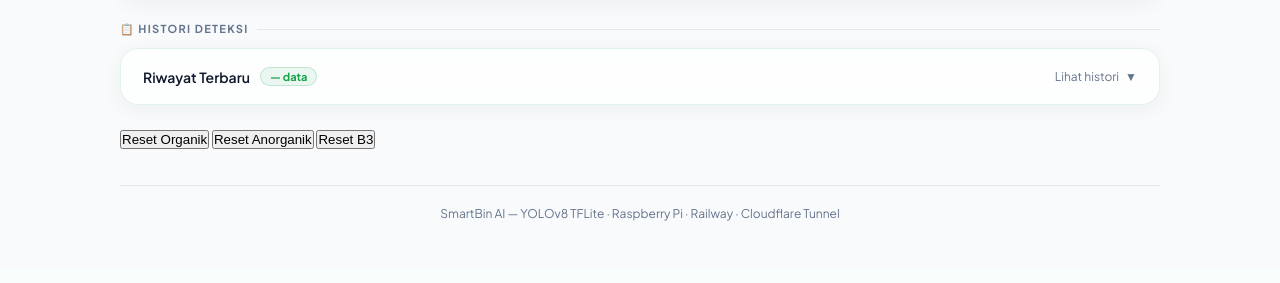
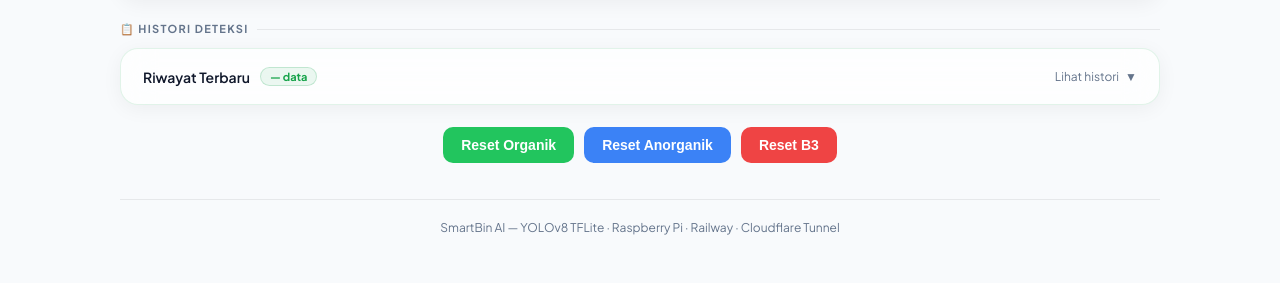
Before and after one commit to emillygl14/smartbin-server, a Flask app: page /dashboard in a window 1280 px wide. Shown: the part 1422-1705 px from the top of the page. Before the commit the page ends 1643 px from the top, so only its background shows below. Run offline with Flask 3, Linux system fonts and the light colour scheme; data comes from the database, SQL or seed files in the repository; data that the repository does not hold is empty.

Commit message:
fix reset

```diff
--- a/web/templates/index.html
+++ b/web/templates/index.html
@@ -478,6 +478,14 @@
         opacity: 0.9;
       }
 
+      .reset-buttons {
+        display: flex;
+        gap: 10px;
+        justify-content: center;
+        margin-top: 20px;
+        flex-wrap: wrap;
+      }
+
       footer {
         margin-top: 36px;
         padding: 20px 0;
@@ -605,11 +613,23 @@
       </div>
 
       <div class="reset-buttons">
-        <button onclick="resetKategori('organik')">Reset Organik</button>
+        <button
+          class="btn-reset btn-organik"
+          onclick="resetKategori('organik')"
+        >
+          Reset Organik
+        </button>
 
-        <button onclick="resetKategori('anorganik')">Reset Anorganik</button>
+        <button
+          class="btn-reset btn-anorganik"
+          onclick="resetKategori('anorganik')"
+        >
+          Reset Anorganik
+        </button>
 
-        <button onclick="resetKategori('b3')">Reset B3</button>
+        <button class="btn-reset btn-b3" onclick="resetKategori('b3')">
+          Reset B3
+        </button>
       </div>
 
       <footer>
```
